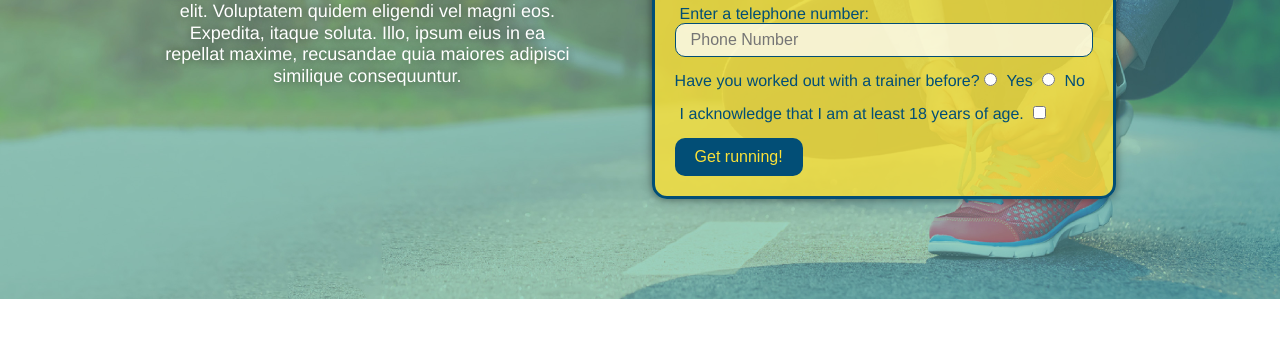
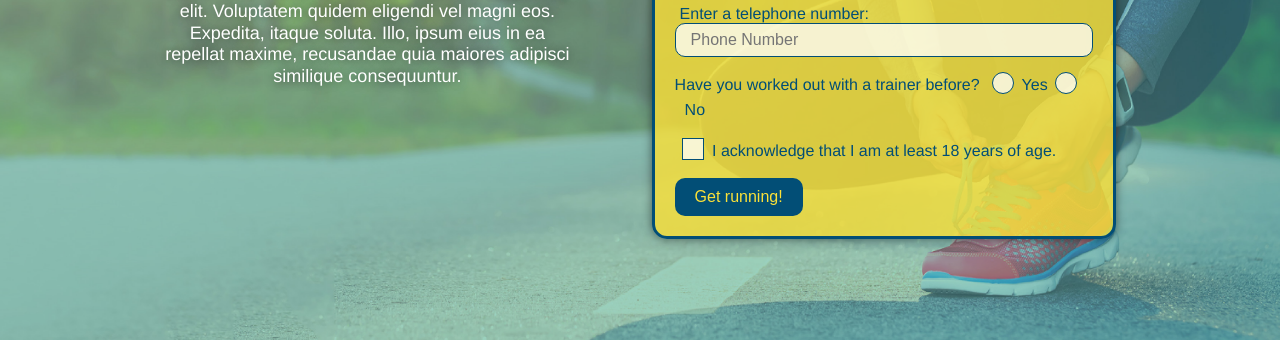
Before and after one commit to bennettcollier/run-buddy, a plain HTML site: page index.html in a window 1280 px wide. Shown: the part 335-677 px from the top of the page. Drawn offline with Linux system fonts and the light colour scheme.

Commit message:
final css touches

```diff
--- a/assets/css/style.css
+++ b/assets/css/style.css
@@ -34,6 +34,7 @@ header {
     background-size: cover;
     background-position: 80%;
     background-attachment: fixed;
+    z-index: 9999;
 }
 
 header h1 {
@@ -195,6 +196,64 @@ section {
 
 .hero-form button:hover {
     background: #39a6b2;
+}
+
+.checkbox-wrapper input, .radio-wrapper input {
+    opacity: 0;
+}
+
+.checkbox-wrapper label, .radio-wrapper label {
+    position: relative;
+    left: 10px;
+    margin: 10px;
+    line-height: 1.6;
+}
+
+.checkbox-wrapper label::before, .radio-wrapper label::before {
+    content: "";
+    height: 20px;
+    width: 20px;
+    background: rgba(255,255,255, 0.75);
+    border: 1px solid #024e76;
+    position: absolute;
+    top: -4px;
+    left: -30px;
+}
+
+.radio-wrapper label::before {
+    border-radius: 50%;
+}
+
+.radio-wrapper label::after {
+    content: "";
+    width: 20px;
+    height: 20px;
+    border-radius: 50%;
+    background: #024e76;
+    position: absolute;
+    left: -29px;
+    top: -3px;
+    background-image: radial-gradient(circle, #39a6b2, #024e76);
+}
+
+.checkbox-wrapper label::after {
+    content: "";
+    height: 6px;
+    width: 14px;
+    border-left: 2px solid #024e76;
+    border-bottom: 2px solid #024e76;
+    position: absolute;
+    left: -26px;
+    top: 1px;
+    transform: rotate(-58deg);
+}
+
+.checkbox-wrapper input + label::after, .radio-wrapper input + label::after {
+    content: none;
+}
+
+.checkbox-wrapper input:checked + label::after, .radio-wrapper input:checked + label::after {
+    content: "";
 }
 
 /* HERO STYLES END */
--- a/index.html
+++ b/index.html
@@ -57,16 +57,20 @@
             <input type="tel" placeholder="Phone Number" name="phone" id="phone" class="form-input" />
             <p>
                 Have you worked out with a trainer before?
-                <input type="radio" name="trainer-confirm" id="trainer-yes" />
-                <label for="trainer-yes">Yes</label>
-                <input type="radio" name="trainer-confirm" id="trainer=no" />
-                <label for="trainer-no">No</label>
+                <span class="radio-wrapper">
+                    <input type="radio" name="trainer-confirm" id="trainer-yes" />
+                    <label for="trainer-yes"> Yes</label>
+                </span>
+                <span class="radio-wrapper">
+                    <input type="radio" name="trainer-confirm" id="trainer-no" />
+                    <label for="trainer-no">No</label>
+                </span>
             </p>
             <p>
-                <label for="checkbox">
-                    I acknowledge that I am at least 18 years of age.
-                </label>
-                <input type="checkbox" name="age-confirm" id="checkbox" />
+                <span class="checkbox-wrapper">
+                    <input type="checkbox" name="age-confirm" id="checkbox" />
+                    <label for="checkbox">I acknowledge that I am at least 18 years of age.</label>
+                </span>
             </p>
             <button type="submit">
                 Get running!
```
